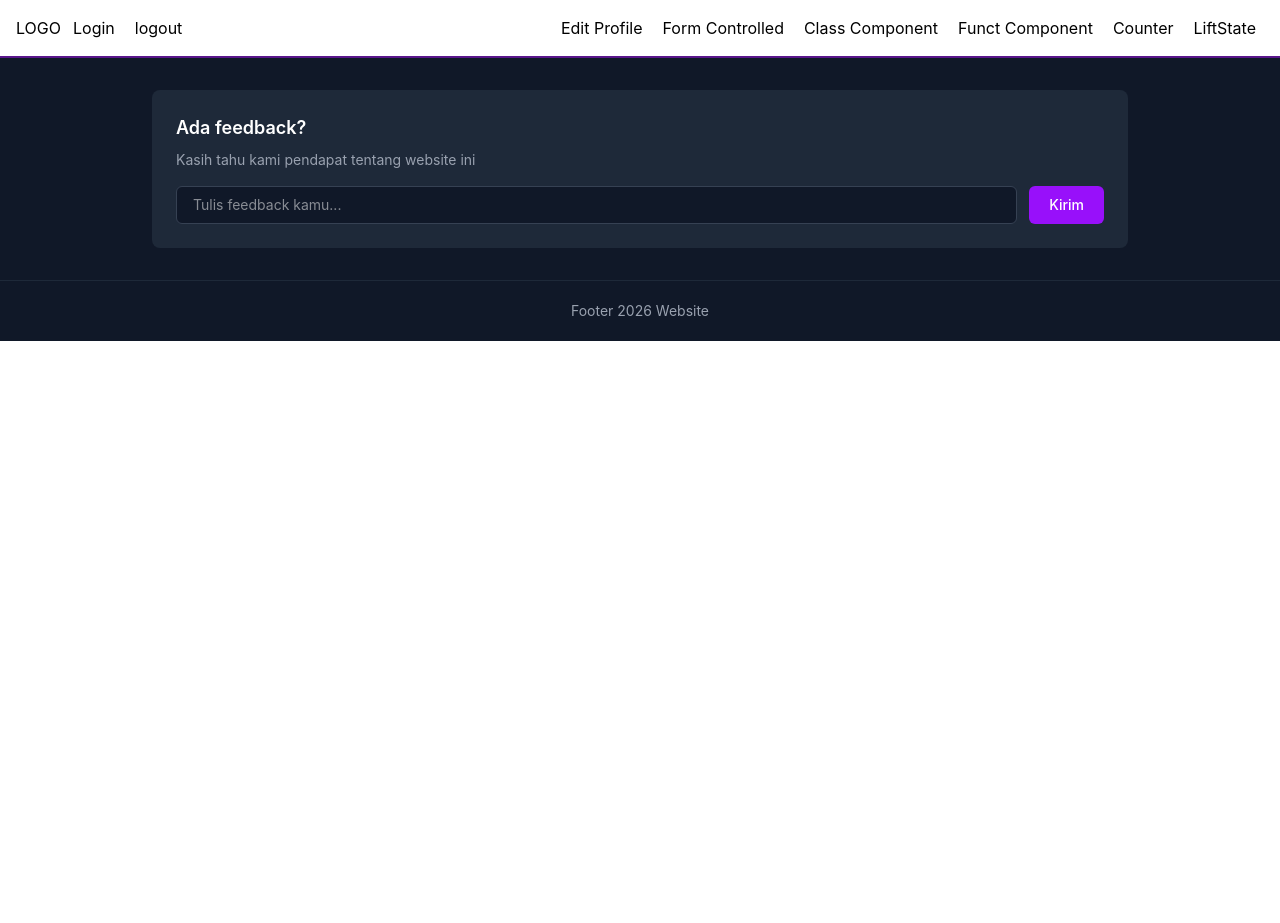
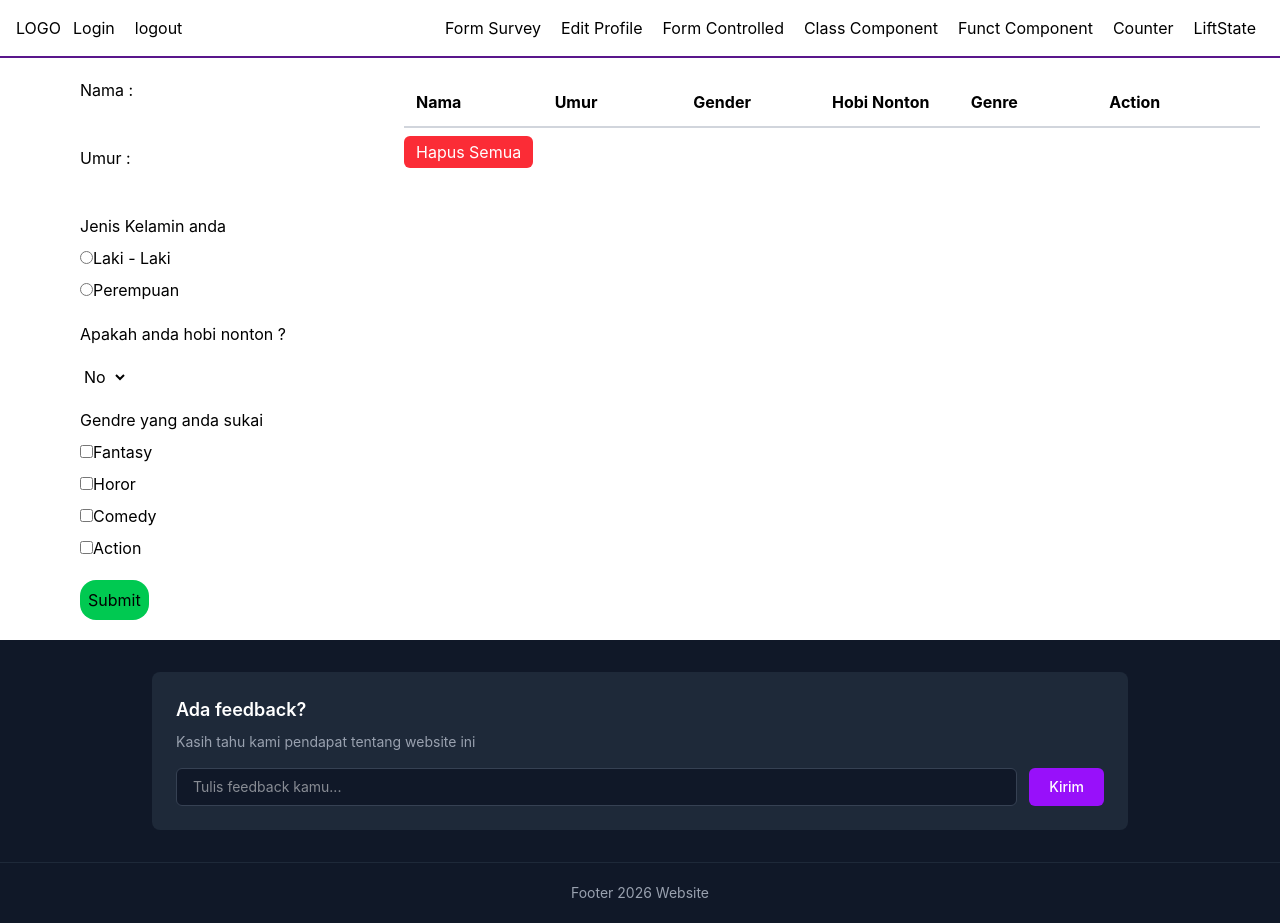
Before and after one commit to fatawaimamalmuftin/koda-b9-react, a React (Vite) app: page /FormSurvey in a window 1280 px wide. Before the commit the page ends 800 px from the top, so only its background shows below. Built offline with nearby package versions, Linux system fonts and the light colour scheme.

Commit message:
feat: clear minitask 3 use redux

```diff
--- a/package.json
+++ b/package.json
@@ -10,10 +10,13 @@
     "preview": "vite preview"
   },
   "dependencies": {
+    "@reduxjs/toolkit": "^2.12.0",
     "@tailwindcss/vite": "^4.3.3",
     "axios": "^1.19.0",
     "react": "^19.2.8",
     "react-dom": "^19.2.8",
+    "react-hook-form": "^7.85.0",
+    "react-redux": "^9.3.0",
     "react-router": "^8.3.0",
     "tailwindcss": "^4.3.3"
   },
--- /dev/null
+++ b/src/Redux/slice/resultsSurveySlice.js
@@ -0,0 +1,47 @@
+import {createSlice} from '@reduxjs/toolkit';
+
+const initialState = {
+    resultForm: [],
+}
+
+const resultSurveySlice = createSlice({
+    name: "resultSurvey",
+    initialState,
+    reducers: {
+        addSurvey: (prevState, {payload})=>{
+            return{
+                ...prevState,
+                resultForm: [...prevState.resultForm, payload]
+            }
+        },
+        removeFromSurvey: (prevState, { payload }) => {
+
+            const newResults = []
+
+            for (let i = 0; i < prevState.resultForm.length; i++) {
+                if (prevState.resultForm[i].id !== payload) {
+                    newResults.push(prevState.resultForm[i])
+                }
+            }
+
+            return {
+                ...prevState,
+                resultForm: newResults
+            }
+        },
+        clearFormSurvey: (prevState) => {
+            return{
+                ...prevState,
+                resultForm: initialState.resultForm
+            }
+        }
+    }
+})
+
+export const {
+    addSurvey,
+    removeFromSurvey,
+    clearFormSurvey
+} = resultSurveySlice.actions
+
+export default resultSurveySlice.reducer;
--- /dev/null
+++ b/src/Redux/store.js
@@ -0,0 +1,10 @@
+import { configureStore } from "@reduxjs/toolkit";
+import resultSurveyReducer from './slice/resultsSurveySlice.js'
+
+const store = configureStore({
+    reducer: {
+        resultSurveiState : resultSurveyReducer
+    }
+})
+
+export default store
--- a/src/Router.jsx
+++ b/src/Router.jsx
@@ -11,6 +11,7 @@ import {Routes,Route} from 'react-router'
 import FormControlled from "./pages/FormControlled"
 import Login from "./pages/Login"
 import EditProfile from "./pages/EditProfile"
+import FormSurvei from "./pages/FormSurvei"
 
 export default function Router(){
   return(
@@ -18,6 +19,7 @@ export default function Router(){
     <Navbar/>
     <Routes>
       <Route path={'/'} element={<FetchPokemon/>} />
+      <Route path={'/FormSurvey'} element={<FormSurvei/>} />
       <Route path={'/edit'} element={<EditProfile/>} />
       <Route path={'/login'} element={<Login/>} />
       <Route path={'/formControlled'} element={<FormControlled/>}/>
--- /dev/null
+++ b/src/components/FormSurvey.jsx
@@ -0,0 +1,134 @@
+import { useForm } from "react-hook-form"
+import { useDispatch } from "react-redux"
+import { addSurvey } from "../Redux/slice/resultsSurveySlice"
+import { useSelector } from "react-redux"
+
+export default function FormSurvei() {
+  const dispatch = useDispatch()
+  const state = useSelector((state)=>state.resultSurveiState.resultForm)
+
+  const {
+    register,
+    handleSubmit,
+  } = useForm()
+
+  const onSubmit = (data) =>{
+    const id_Survei = state.length + 1
+    data.id = id_Survei
+    dispatch(addSurvey(data))
+    // name: data.name,
+    // age: data.age,
+    // gender: data.gender,
+    // genre: data.genre,
+    // YorN: data.YorN
+    // console.log(data)
+  }
+
+  return (
+    <form onSubmit={handleSubmit(onSubmit)}
+    className="px-20 py-5 flex flex-col gap-5">
+      <div>
+        <label>
+          Nama :
+          <input
+            {...register("name")}
+            type="text"
+          />
+        </label>
+      </div>
+
+      <div>
+        <label>
+          Umur :
+          <input
+            {...register("age")}
+            type="number"
+          />
+        </label>
+      </div>
+
+      <div className="flex flex-col gap-2">
+        <label htmlFor="gender">Jenis Kelamin anda</label>
+
+        <label>
+          <input
+            {...register("gender")}
+            type="radio"
+            value="man"
+          />
+          Laki - Laki
+        </label>
+
+        <label>
+          <input
+            {...register("gender")}
+            type="radio"
+            value="woman"
+          />
+          Perempuan
+        </label>
+      </div>
+
+      <label htmlFor="YorN">
+        Apakah anda hobi nonton ?
+      </label>
+
+      <select
+        {...register("YorN")}
+        className="w-fit"
+      >
+        <option value="n">No</option>
+        <option value="y">Yes</option>
+      </select>
+
+      <div className="flex flex-col gap-2">
+        <label>
+          Gendre yang anda sukai
+        </label>
+
+        <label>
+          <input
+            {...register("genre")}
+            type="checkbox"
+            value="fantasy"
+          />
+          Fantasy
+        </label>
+
+        <label>
+          <input
+            {...register("genre")}
+            type="checkbox"
+            value="horor"
+          />
+          Horor
+        </label>
+
+        <label>
+          <input
+            {...register("genre")}
+            type="checkbox"
+            value="comedy"
+          />
+          Comedy
+        </label>
+
+        <label>
+          <input
+            {...register("genre")}
+            type="checkbox"
+            value="action"
+          />
+          Action
+        </label>
+      </div>
+
+      <button
+        type="submit"
+        className="mr-auto p-2 bg-green-500 rounded-2xl hover:bg-green-300"
+      >
+        Submit
+      </button>
+    </form>
+  )
+}
--- a/src/components/Navbar.jsx
+++ b/src/components/Navbar.jsx
@@ -33,6 +33,10 @@ export default function Navbar() {
         </div>
         <ul className="flex gap-5 px-2 py-2">
             <li>
+              <Link to={'/FormSurvey'}>
+                Form Survey
+              </Link>
+            </li><li>
               <Link to={'/edit'}>
                 Edit Profile
               </Link>
--- /dev/null
+++ b/src/components/ShowResults.jsx
@@ -0,0 +1,56 @@
+import { useSelector, useDispatch } from "react-redux"
+import { clearFormSurvey, removeFromSurvey } from "../Redux/slice/resultsSurveySlice"
+
+export default function ShowResults() {
+  const state = useSelector((state) => state.resultSurveiState.resultForm)
+  const dispatch = useDispatch()
+
+  console.log(state)
+
+  return (
+    <main className="p-5">
+      <div className="grid grid-cols-6 border-b-2 border-gray-300 p-3 font-bold">
+        <div>Nama</div>
+        <div>Umur</div>
+        <div>Gender</div>
+        <div>Hobi Nonton</div>
+        <div>Genre</div>
+        <div>Action</div>
+      </div>
+
+      {state.map((e, i) => {
+        return (
+          <div
+            key={i}
+            className="grid grid-cols-6 items-center border-b border-gray-200 px-5"
+          >
+            <div>{e.name}</div>
+            <div>{e.age}</div>
+            <div>{e.gender}</div>
+            <div>{e.YorN}</div>
+            <div>{e.genre.join(", ")}</div>
+
+            <div>
+              <button onClick={()=>dispatch(removeFromSurvey(e.id))}
+                type="button"
+                className="rounded-md bg-red-500 px-3 py-1 text-white hover:bg-red-400"
+              >
+                Hapus
+              </button>
+            </div>
+          </div>
+        )
+      })}
+
+      <div>
+        <button onClick={()=>dispatch(clearFormSurvey())}
+          type="button"
+          className="rounded-md bg-red-500 px-3 py-1 text-white hover:bg-red-400 mt-2"
+        >
+          Hapus Semua
+        </button>
+      </div>
+
+    </main>
+  )
+}
--- a/src/main.jsx
+++ b/src/main.jsx
@@ -4,13 +4,17 @@ import './index.css'
 import App from './Router.jsx'
 import { BrowserRouter } from 'react-router'
 import UsersProvider from './context/users/UsersProvider.jsx'
+import { Provider } from 'react-redux'
+import store from './Redux/store.js'
 
 createRoot(document.getElementById('root')).render(
   <StrictMode>
-    <UsersProvider>
-      <BrowserRouter>
-        <App/>
-      </BrowserRouter>
-    </UsersProvider>
+    <Provider store={store}>
+      <UsersProvider>
+        <BrowserRouter>
+          <App/>
+        </BrowserRouter>
+      </UsersProvider>
+    </Provider>
   </StrictMode>,
 )
--- /dev/null
+++ b/src/pages/FormSurvei.jsx
@@ -0,0 +1,13 @@
+import FormSurvey from "../components/FormSurvey"
+import ShowResults from "../components/ShowResults"
+
+export default function FormSurvei() {
+  return (
+    <main className="grid grid-cols-[30%_70%] overflow-hidden">
+       <div className="overflow-y-auto">
+        <FormSurvey/>
+       </div>
+        <ShowResults/>
+    </main>
+  )
+}
```
Also changed, not shown: 1 other file (tests, documents, lock files or other folders).
